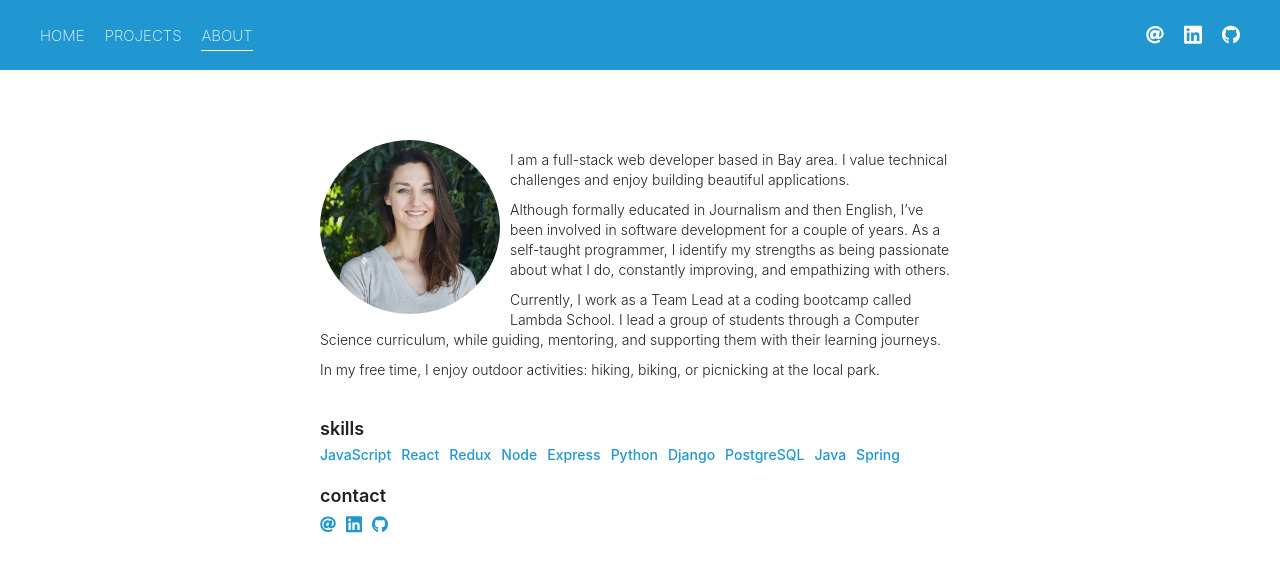
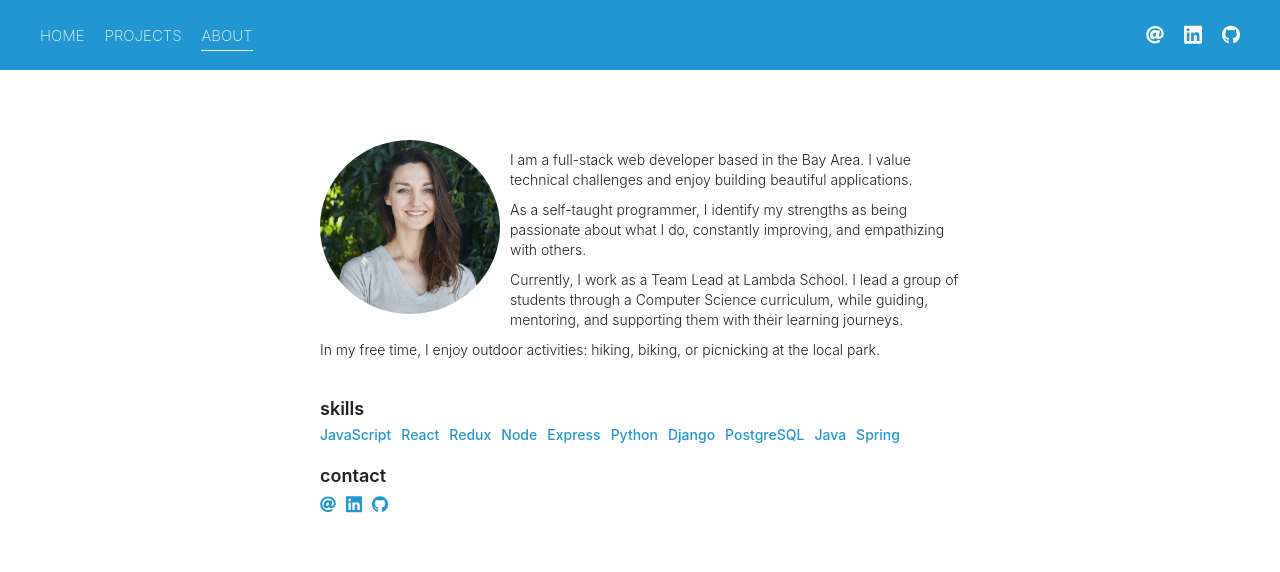
Before and after one commit to leananepari/portfolio, a React (Create React App) app: page /about in a window 1280 px wide. Shown: the top 572 px of the page. Built offline with nearby package versions, Linux system fonts and the light colour scheme; no server answers.

Commit message:
minor updates

```diff
--- a/src/components/mainContent/About.js
+++ b/src/components/mainContent/About.js
@@ -11,12 +11,11 @@ const About = () => {
     <div id='about'>
       <div className="top-content">
         <div className="image-wrap"><img src={portrait} className="image" alt="portrait"/></div>
-        <p>I am a full-stack web developer based in Bay area. I value technical challenges and enjoy building beautiful applications.</p>
+        <p>I am a full-stack web developer based in the Bay Area. I value technical challenges and enjoy building beautiful applications.</p>
 
-        <p>Although formally educated in Journalism and then English,
-        I’ve been involved in software development for a couple of years. As a self-taught programmer, I identify my strengths as being passionate about what I do, constantly improving, and empathizing with others. </p>
+        <p>As a self-taught programmer, I identify my strengths as being passionate about what I do, constantly improving, and empathizing with others. </p>
 
-        <p>Currently, I work as a Team Lead at a coding bootcamp called Lambda School. I lead a group of students through a Computer Science curriculum, while guiding, mentoring, and supporting them with their learning journeys.</p>
+        <p>Currently, I work as a Team Lead at Lambda School. I lead a group of students through a Computer Science curriculum, while guiding, mentoring, and supporting them with their learning journeys.</p>
 
         <p>In my free time, I enjoy outdoor activities: hiking, biking, or picnicking at the local park.</p>
       </div>
--- a/src/components/mainContent/ProjectList.js
+++ b/src/components/mainContent/ProjectList.js
@@ -38,9 +38,9 @@ const ProjectList = () => {
         </div>
         <div className="tech">
           <h2>Front End:</h2>
-          <p>React</p>
+          <p>React, Redux, Saas</p>
           <h2>Back End:</h2>
-          <p>Spring</p>
+          <p>Spring, PostgreSQL</p>
         </div>
       </div>
       <div className="video-wrap">
@@ -64,7 +64,7 @@ const ProjectList = () => {
         </div>
         <div className="tech">
           <h2>Front End:</h2>
-          <p>React</p>
+          <p>React, Saas</p>
         </div>
       </div>
       <div className="video-wrap">
```
